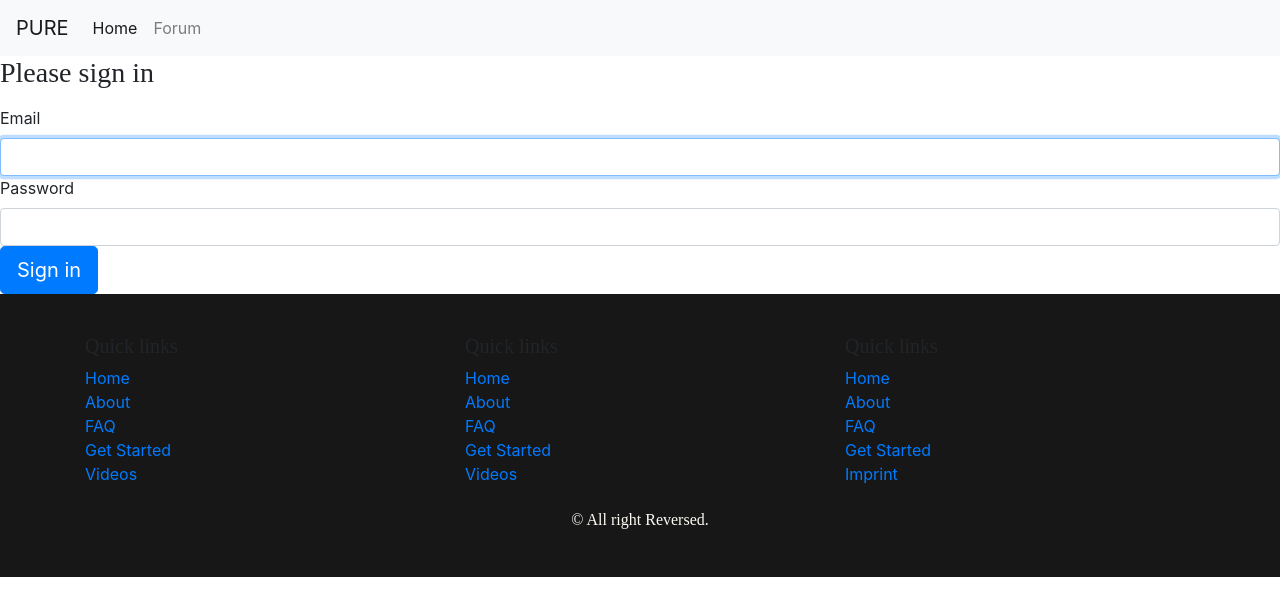
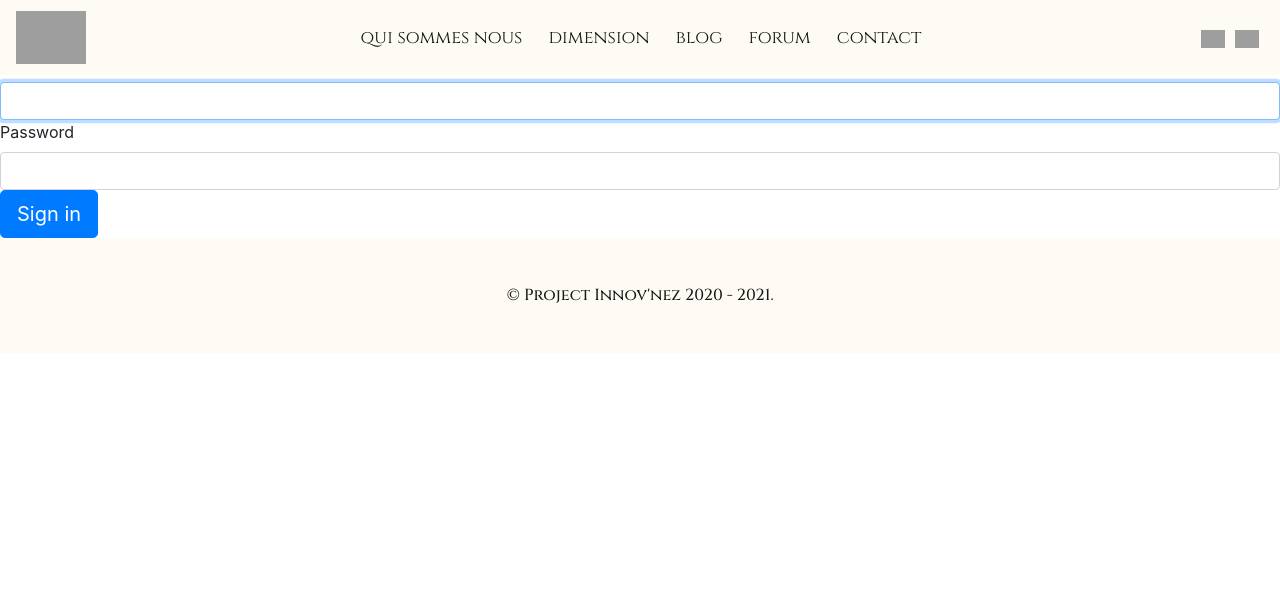
Before and after one commit to Sasorishi/Pure-blog, a Symfony app: template templates/security/testlogin.html.twig in a window 1280 px wide. Shown: the top 616 px of the page. Run offline with Twig, Linux system fonts and the light colour scheme; the template is opened without the code that fills it, so the values that code supplies are empty; some libraries are stand-ins or nearby versions; grey boxes are pictures that could not be loaded.

Commit message:
New navigation bar

```diff
--- a/public/css/styles.css
+++ b/public/css/styles.css
@@ -12,12 +12,84 @@ h1 {
 	font-weight: 700 !important;
 }
 
-p, h5 {
+p, h5, span {
 	font-family: 'Cinzel', serif;
 }
 
+/* #### Menu Navigation #### */
+
+.navbar-background {
+	background-color: var(--snow-color);
+}
+
+.logo-brand img{
+	width: 70px;
+}
+
+.navbar-text {
+	color: var(--black-color);
+	font-size: 18px;
+	padding: 5px;
+}
+
+.navbar-position {
+	position: absolute;
+	right: 15px;
+}
+
+.navbar .social {
+	padding: 5px;
+}
+
+.navbar .social img {
+	width: 24px;
+}
+
+#top-menu a:hover {
+    color: #ffb294;
+}
+
+#top-menu li.active a {
+    color: #ffb294;
+}
+
+.return-website {
+	background-color: #ffffff;
+	color: #F7B387;
+	border-radius: 10px;
+	width: 75px;
+	height: 40px;
+}
+
+.return-website:hover {
+	background-color: #FD5F79;
+	color: #F7B387;
+}
+
+.return-website i {
+	margin-right: 5px;
+}
+
+/* #### Menu Navigation Dashboard #### */
+
+.navbar-text-dashboard {
+	color: var(--snow-color);
+}
+
+.navbar-text-dashboard a:hover {
+	color: #FD5F79;
+}
+
+.navbar-text-dashboard li a:active a {
+	color: #FD5F79;
+}
+
+.navbar-blog-background {
+	background-color: var(--black-color);
+}
+
 /* #### Menu Burger #### */
-#menu__toggle {
+/* #menu__toggle {
   opacity: 0;
   display: none;
 }
@@ -110,7 +182,7 @@ p, h5 {
   background-color: var(--snow-color);
   color: var(--black-color);
   text-decoration: none;
-}
+} */
 
 /* #### Brand #### */
 
@@ -623,9 +695,9 @@ footer {
 }
 
 footer p {
-	color: var(--snow-color);
+	color: var(--black-color);
 }
 
 footer {
-    background-color: var(--black-color);
+    background-color: var(--snow-color);
 }
--- a/templates/base.html.twig
+++ b/templates/base.html.twig
@@ -5,75 +5,132 @@
         <title>PURE</title>
         {% block stylesheets %}
             <link rel="stylesheet" href="{{ asset('css/styles.css') }}">
+
+            {# Bootstraps #}
             <link rel="stylesheet" href="https://cdn.jsdelivr.net/npm/bootstrap@4.5.3/dist/css/bootstrap.min.css" integrity="sha384-TX8t27EcRE3e/ihU7zmQxVncDAy5uIKz4rEkgIXeMed4M0jlfIDPvg6uqKI2xXr2" crossorigin="anonymous">
+
+            {# Fonts #}
+            <link rel="preconnect" href="https://fonts.gstatic.com">
+            <link href="https://fonts.googleapis.com/css2?family=Cinzel:wght@400;500;700&display=swap" rel="stylesheet">
         {% endblock %}
+
+        <script src="https://kit.fontawesome.com/56694ff80d.js" crossorigin="anonymous"></script>
     </head>
     <body>
+        <!-- <header>
+            <div class="hamburger-menu">
+                <input id="menu__toggle" type="checkbox" />
+                <label class="menu__btn" for="menu__toggle">
+                    <span></span>
+                </label>
+
+                <ul class="menu__box">
+                    <li><a class="menu__item" href="#">notre sélection</a></li>
+                    <li><a class="menu__item" href="#">éthique</a></li>
+                    <li><a class="menu__item" href="#">solidaire</a></li>
+                    <li><a class="menu__item" href="#">écologique</a></li>
+                    <li><a class="menu__item" href="#">contact</a></li>
+                    <li><a class="menu__item" href="#">blog</a></li>
+                    <li><a class="menu__item" href="{{ path('forum') }}">forum</a></li>
+                </ul>
+            </div>
+        </header> -->
+
         <header>
-            <nav class="navbar navbar-expand-lg navbar-light bg-light">
-                <a class="navbar-brand" href="#">PURE</a>
-                <button class="navbar-toggler" type="button" data-toggle="collapse" data-target="#navbarSupportedContent" aria-controls="navbarSupportedContent" aria-expanded="false" aria-label="Toggle navigation">
-                  <span class="navbar-toggler-icon"></span>
+            <!-- <nav class="navbar navbar-expand-lg navbar-background navbar-default sticky-top">
+                <div class="navbar-collapse collapse w-100 order-1 order-md-0 dual-collapse2 logo-brand">
+                    <ul class="navbar-nav mr-auto">
+                        <a href="" class="navbar-brand" href="#"><img src="{{ asset('assets/img/logo-white.png') }}" alt="logo-brand-sakana"></a>
+                    </ul>
+                </div>
+                <div class="mx-auto order-0 d-flex">
+                    <ul class="navbar-nav">
+                        <li class="mr-3">
+                            <a class="nav-item nav-link active" href=""><span class="navbar-text">qui sommes nous</span></a>
+                        </li>
+                        <li class="mr-3">
+                            <a class="nav-item nav-link active" href=""><span class="navbar-text">dimension</span></a>
+                        </li>
+                        <li class="mr-3">
+                            <a class="nav-item nav-link active" href=""><span class="navbar-text">blog</span></a>
+                        </li>
+                        <li class="mr-3">
+                            <a class="nav-item nav-link active" href=""><span class="navbar-text">forum</span></a>
+                        </li>
+                        <li class="mr-3">
+                            <a class="nav-item nav-link active" href=""><span class="navbar-text">équipe</span></a>
+                        </li>
+                        <li class="mr-3">
+                            <a class="nav-item nav-link active" href=""><span class="navbar-text">contact</span></a>
+                        </li>
+                    </ul>
+                </div>
+                <div class="navbar-collapse collapse w-100 order-3 dual-collapse2">
+                    <ul class="navbar-nav ml-auto">
+                        <li class="nav-item">
+                            <a href=""><img width="32" src="{{ asset('assets/icons/facebook.png') }}" alt="facebook"></a>
+                        </li>
+                        <li class="nav-item">
+                            <a href=""><img width="32" src="{{ asset('assets/icons/instagram.png') }}" alt="instagram"></a>
+                        </li>
+                    </ul>
+                </div>
+            </nav> -->
+
+            <nav class="navbar navbar-expand-lg navbar-background fixed-top">
+                <a class="logo-brand" href="#"><img src="{{ asset('assets/img/logo-black.png') }}" alt="logo-brand-sakana"></a>
+                <button class="navbar-toggler" type="button" data-toggle="collapse" data-target="#navbarNavDropdown" aria-controls="navbarNavDropdown" aria-expanded="false" aria-label="Toggle navigation">
+                    <span class="navbar-toggler-icon"></span>
                 </button>
 
-                <div class="collapse navbar-collapse" id="navbarSupportedContent">
-                  <ul class="navbar-nav mr-auto">
+                <div class="collapse navbar-collapse" id="navbarNavDropdown">
+                  <ul class="navbar-nav mx-auto">
                     <li class="nav-item active">
-                      <a class="nav-link" href="#">Home <span class="sr-only">(current)</span></a>
+                        <a class="nav-item nav-link active" href=""><span class="navbar-text">qui sommes nous</span></a>
                     </li>
                     <li class="nav-item">
-                      <a class="nav-link" href="{{ path('forum') }}">Forum</a>
+                        <a class="nav-item nav-link active" href=""><span class="navbar-text">dimension</span></a>
+                    </li>
+                    <li class="nav-item">
+                        <a class="nav-item nav-link active" href=""><span class="navbar-text">blog</span></a>
+                    </li>
+                    <li class="nav-item">
+                        <a class="nav-item nav-link active" href=""><span class="navbar-text">forum</span></a>
+                    </li>
+                    <li class="nav-item">
+                        <a class="nav-item nav-link active" href=""><span class="navbar-text">contact</span></a>
                     </li>
                   </ul>
                 </div>
+
+                <div class="ml-auto d-flex">
+                    <ul class="navbar-nav">
+                        <li class="nav-item social">
+                            <a href=""><img src="{{ asset('assets/icons/facebook.png') }}" alt="facebook"></a>
+                        </li>
+                        <li class="nav-item social">
+                            <a href=""><img src="{{ asset('assets/icons/instagram.png') }}" alt="instagram"></a>
+                        </li>
+                    </ul>
+                </div>
             </nav>
         </header>
+
         {% block body %}{% endblock %}
         {% block javascripts %}{% endblock %}
 
-        <footer id="footer">
+        <footer>
           <div class="container">
-              <div class="row text-center text-xs-center text-sm-left text-md-left">
-                  <div class="col-xs-12 col-sm-4 col-md-4">
-                      <h5>Quick links</h5>
-                      <ul class="list-unstyled quick-links">
-                          <li><a href="https://www.fiverr.com/share/qb8D02"><i class="fa fa-angle-double-right"></i>Home</a></li>
-                          <li><a href="https://www.fiverr.com/share/qb8D02"><i class="fa fa-angle-double-right"></i>About</a></li>
-                          <li><a href="https://www.fiverr.com/share/qb8D02"><i class="fa fa-angle-double-right"></i>FAQ</a></li>
-                          <li><a href="https://www.fiverr.com/share/qb8D02"><i class="fa fa-angle-double-right"></i>Get Started</a></li>
-                          <li><a href="https://www.fiverr.com/share/qb8D02"><i class="fa fa-angle-double-right"></i>Videos</a></li>
-                      </ul>
-                  </div>
-                  <div class="col-xs-12 col-sm-4 col-md-4">
-                      <h5>Quick links</h5>
-                      <ul class="list-unstyled quick-links">
-                          <li><a href="https://www.fiverr.com/share/qb8D02"><i class="fa fa-angle-double-right"></i>Home</a></li>
-                          <li><a href="https://www.fiverr.com/share/qb8D02"><i class="fa fa-angle-double-right"></i>About</a></li>
-                          <li><a href="https://www.fiverr.com/share/qb8D02"><i class="fa fa-angle-double-right"></i>FAQ</a></li>
-                          <li><a href="https://www.fiverr.com/share/qb8D02"><i class="fa fa-angle-double-right"></i>Get Started</a></li>
-                          <li><a href="https://www.fiverr.com/share/qb8D02"><i class="fa fa-angle-double-right"></i>Videos</a></li>
-                      </ul>
-                  </div>
-                  <div class="col-xs-12 col-sm-4 col-md-4">
-                      <h5>Quick links</h5>
-                      <ul class="list-unstyled quick-links">
-                          <li><a href="https://www.fiverr.com/share/qb8D02"><i class="fa fa-angle-double-right"></i>Home</a></li>
-                          <li><a href="https://www.fiverr.com/share/qb8D02"><i class="fa fa-angle-double-right"></i>About</a></li>
-                          <li><a href="https://www.fiverr.com/share/qb8D02"><i class="fa fa-angle-double-right"></i>FAQ</a></li>
-                          <li><a href="https://www.fiverr.com/share/qb8D02"><i class="fa fa-angle-double-right"></i>Get Started</a></li>
-                          <li><a href="https://wwwe.sunlimetech.com" title="Design and developed by"><i class="fa fa-angle-double-right"></i>Imprint</a></li>
-                      </ul>
-                  </div>
-              </div>
               <div class="row">
                   <div class="col-xs-12 col-sm-12 col-md-12 mt-2 mt-sm-2 copyright text-center text-white">
-                      <p class="h6">© All right Reversed.</p>
+                      <p class="h6">© Project Innov'nez 2020 - 2021.</p>
                   </div>
                   <hr>
               </div>
             </div>
         </footer>
     </body>
+    {# Bootstraps #}
     <script src="https://code.jquery.com/jquery-3.5.1.slim.min.js" integrity="sha384-DfXdz2htPH0lsSSs5nCTpuj/zy4C+OGpamoFVy38MVBnE+IbbVYUew+OrCXaRkfj" crossorigin="anonymous"></script>
     <script src="https://cdn.jsdelivr.net/npm/bootstrap@4.5.3/dist/js/bootstrap.bundle.min.js" integrity="sha384-ho+j7jyWK8fNQe+A12Hb8AhRq26LrZ/JpcUGGOn+Y7RsweNrtN/tE3MoK7ZeZDyx" crossorigin="anonymous"></script>
 </html>
```
Also changed, not shown: templates/home/index.html.twig (+0 -7 lines).
